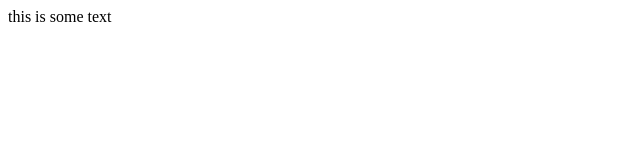
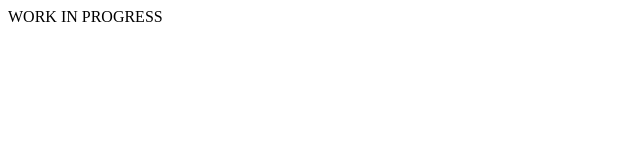
Before and after one commit to XanderMui/xandermui.github.io, a plain HTML site: page index.html in a window 1280 px wide. Shown: the full height of the page, 0-640 px from the left. Drawn offline with Linux system fonts and the light colour scheme.

Commit message:
portfolio

```diff
--- a/index.html
+++ b/index.html
@@ -1,9 +1,9 @@
 <!DOCTYPE html>
 <html>
     <head>
-        <title>Xander's Website</title>
+        <title>Xander's Portfolio</title>
     </head>
     <body>
-        this is some text
+        WORK IN PROGRESS
     </body>
 </html>
```
